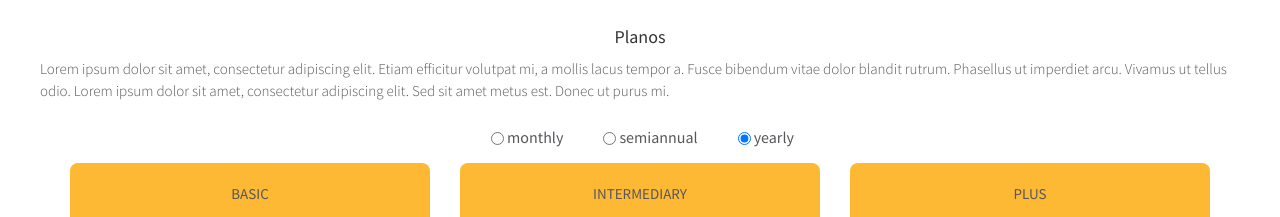
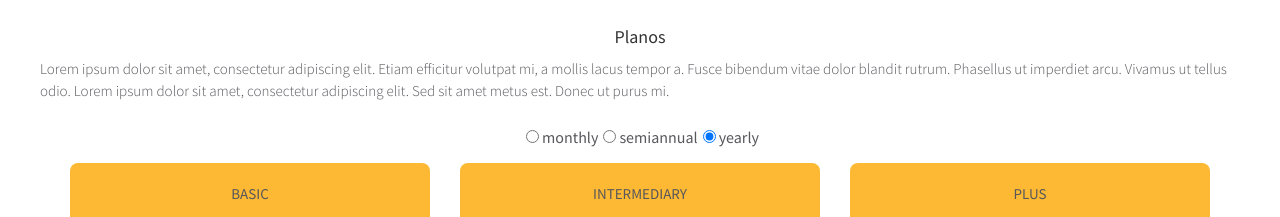
Before and after one commit to tidias17/elo7-signature, a Next.js app: page / in a window 1280 px wide. Shown: the part 920-1137 px from the top of the page. Built offline with nearby package versions, Linux system fonts and the light colour scheme.

Commit message:
refactoring

```diff
--- a/src/modules/Plans/index.tsx
+++ b/src/modules/Plans/index.tsx
@@ -62,17 +62,16 @@ const Plans = ({
       <StyleContainerPlans>
         <StyleActionPlans>
           {periodOptions.map((item, index) => (
-            <>
+            <div key={index}>
               <input
                 type="radio"
                 value={item}
                 id={item}
                 checked={period === item}
                 onChange={() => setPeriod(item)}
-                key={index}
               />
               <label htmlFor={item}>{item}</label>
-            </>
+            </div>
           ))}
         </StyleActionPlans>
         <StyleContentPlans>
--- a/src/pages/_document.tsx
+++ b/src/pages/_document.tsx
@@ -13,7 +13,7 @@ class MyDocument extends Document {
           <link rel="icon" href="/favicon.ico" />
           <link rel="icon" href="/images/favicon/favicon.png" />
           <link rel="preconnect" href="https://fonts.googleapis.com" />
-          <link rel="preconnect" href="https://fonts.gstatic.com" crossOrigin />
+          <link rel="preconnect" href="https://fonts.gstatic.com" crossOrigin="true" />
           <link href="https://fonts.googleapis.com/css2?family=Source+Sans+Pro:wght@200;300;400;600;700&display=swap" rel="stylesheet" />
           <meta name="Elo7" content="Plano de Clube de produtos fora de série" />
           <meta name="description" content="Elo7 | Clube de produtos fora de série" />
```
